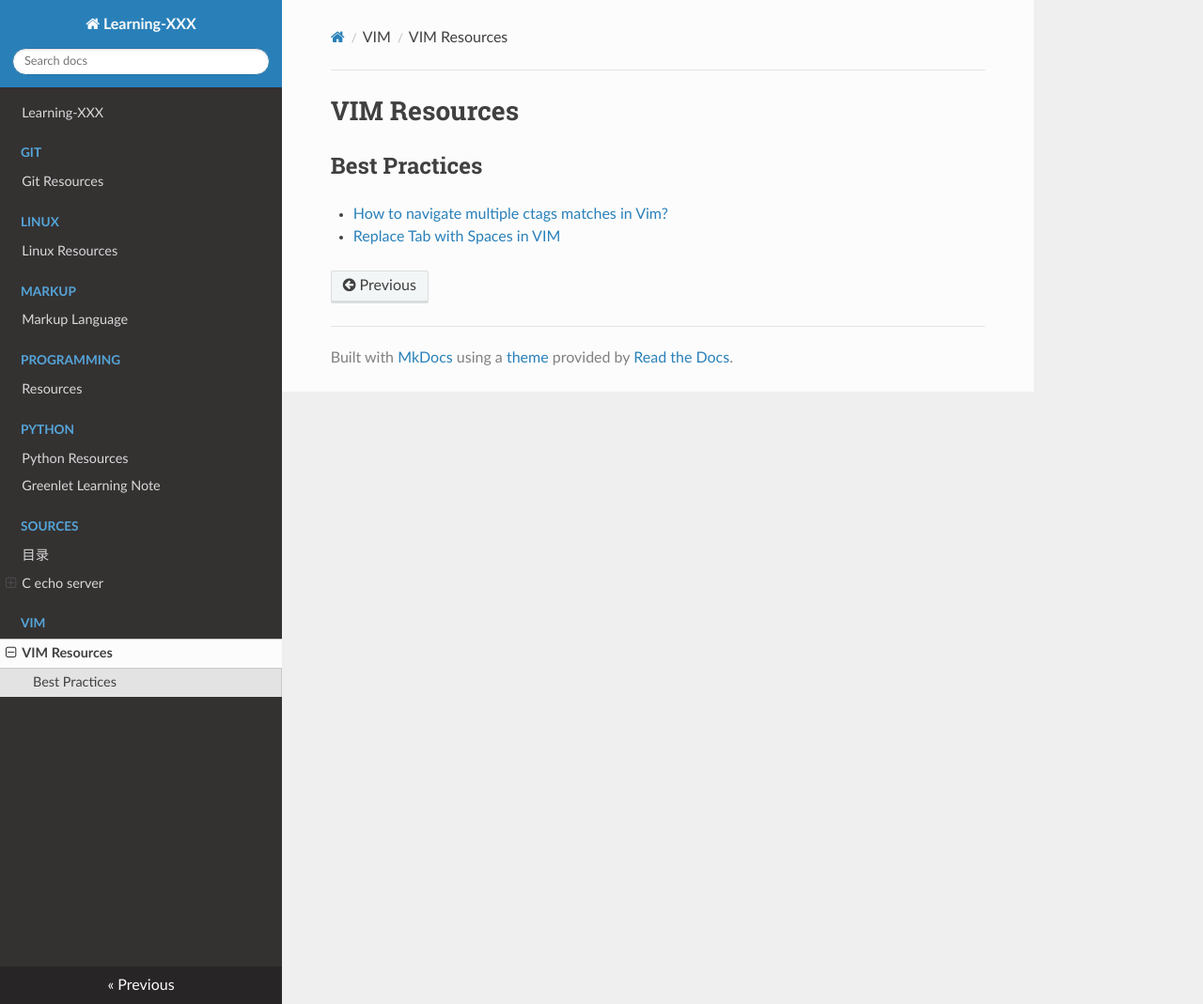
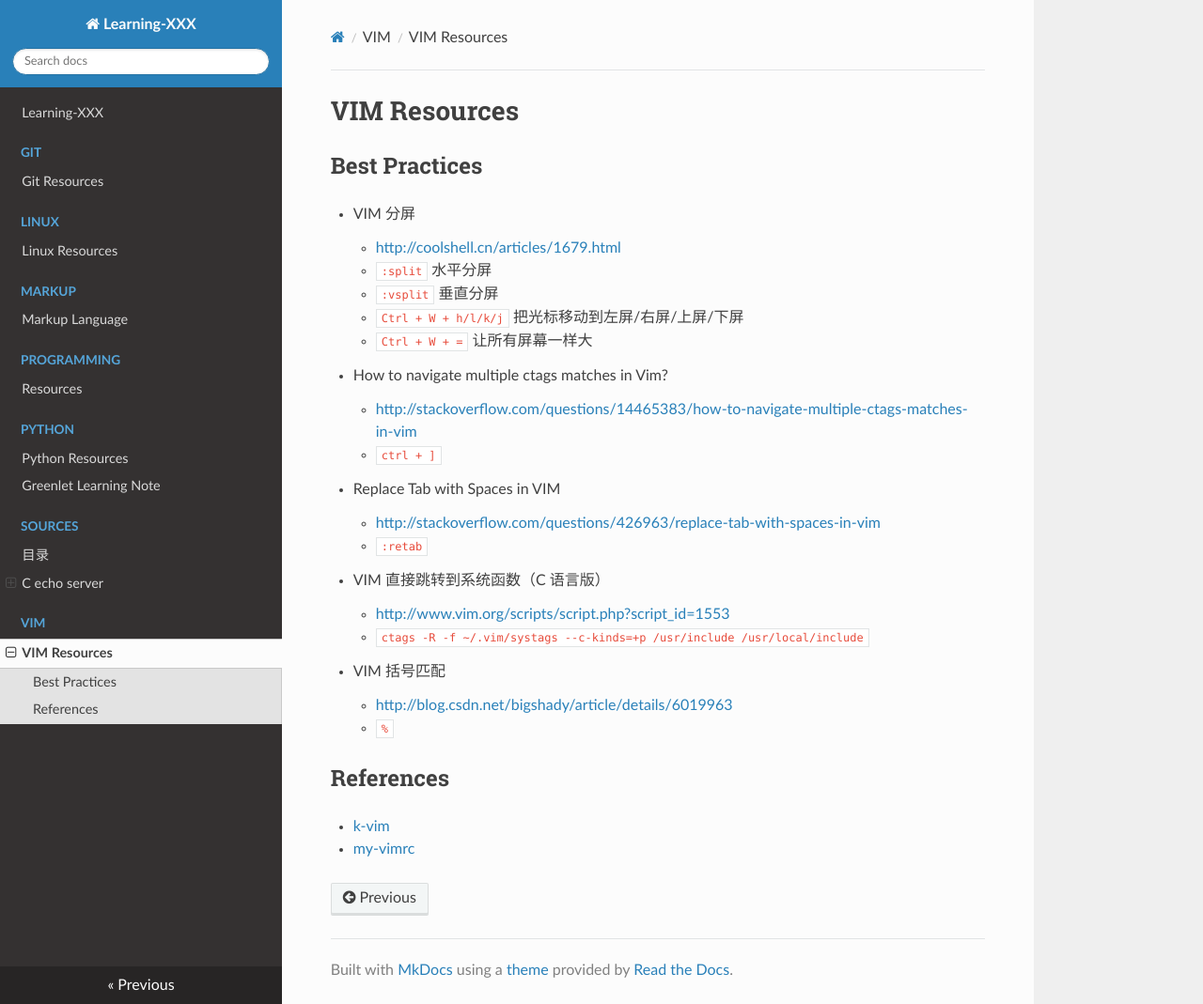
Before and after one commit to omsobliga/Learning-XXX, an MkDocs documentation site: the page built from docs/VIM/README.md, in a window 1280 px wide and 1069 px high. Shown: the whole window at 94% size. Built offline with MkDocs 1.6.1, drawn with Linux system fonts in a browser that asks for light colours; nearby versions of some CDN libraries.

Commit message:
Update VIM

```diff
--- a/docs/VIM/README.md
+++ b/docs/VIM/README.md
@@ -2,5 +2,31 @@
 
 ## Best Practices
 
-- [How to navigate multiple ctags matches in Vim?](http://stackoverflow.com/questions/14465383/how-to-navigate-multiple-ctags-matches-in-vim)
-- [Replace Tab with Spaces in VIM](http://stackoverflow.com/questions/426963/replace-tab-with-spaces-in-vim)
+* VIM 分屏
+    - <http://coolshell.cn/articles/1679.html>
+    - `:split` 水平分屏
+    - `:vsplit` 垂直分屏
+    - `Ctrl + W + h/l/k/j` 把光标移动到左屏/右屏/上屏/下屏
+    - `Ctrl + W + =` 让所有屏幕一样大
+
+* How to navigate multiple ctags matches in Vim?
+    - <http://stackoverflow.com/questions/14465383/how-to-navigate-multiple-ctags-matches-in-vim>
+    - `ctrl + ]`
+
+* Replace Tab with Spaces in VIM
+    - <http://stackoverflow.com/questions/426963/replace-tab-with-spaces-in-vim>
+    - `:retab`
+
+* VIM 直接跳转到系统函数（C 语言版）
+    - <http://www.vim.org/scripts/script.php?script_id=1553>
+    - `ctags -R -f ~/.vim/systags --c-kinds=+p /usr/include /usr/local/include`
+
+* VIM 括号匹配
+    - <http://blog.csdn.net/bigshady/article/details/6019963>
+    - `%`
+
+
+## References
+
+* [k-vim](https://github.com/wklken/k-vim)
+* [my-vimrc](https://github.com/omsobliga/profile/blob/master/.vimrc)
```
Also changed, not shown: docs/Linux/README.md (+0 -2 lines), docs/Programming/README.md (+0 -3 lines).
